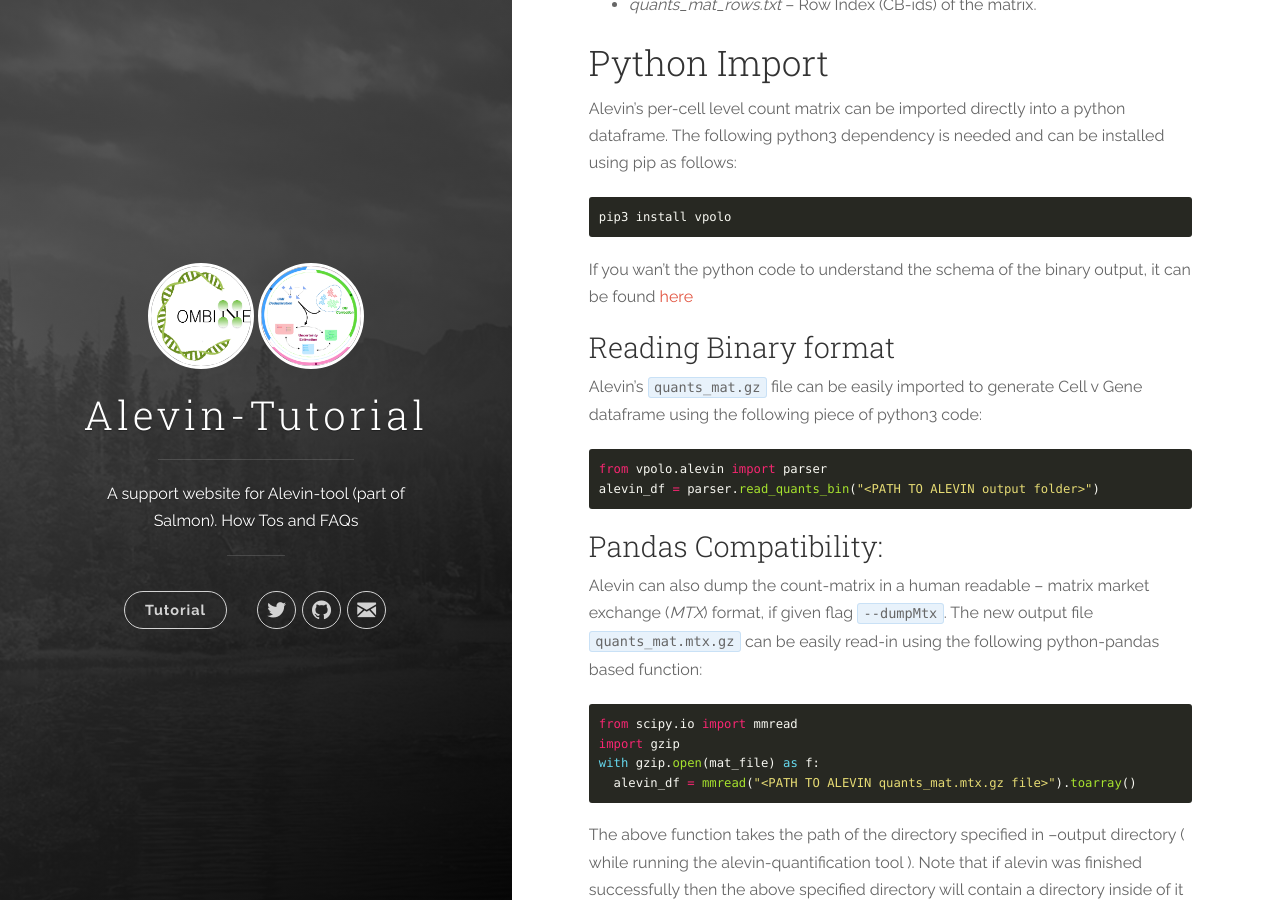
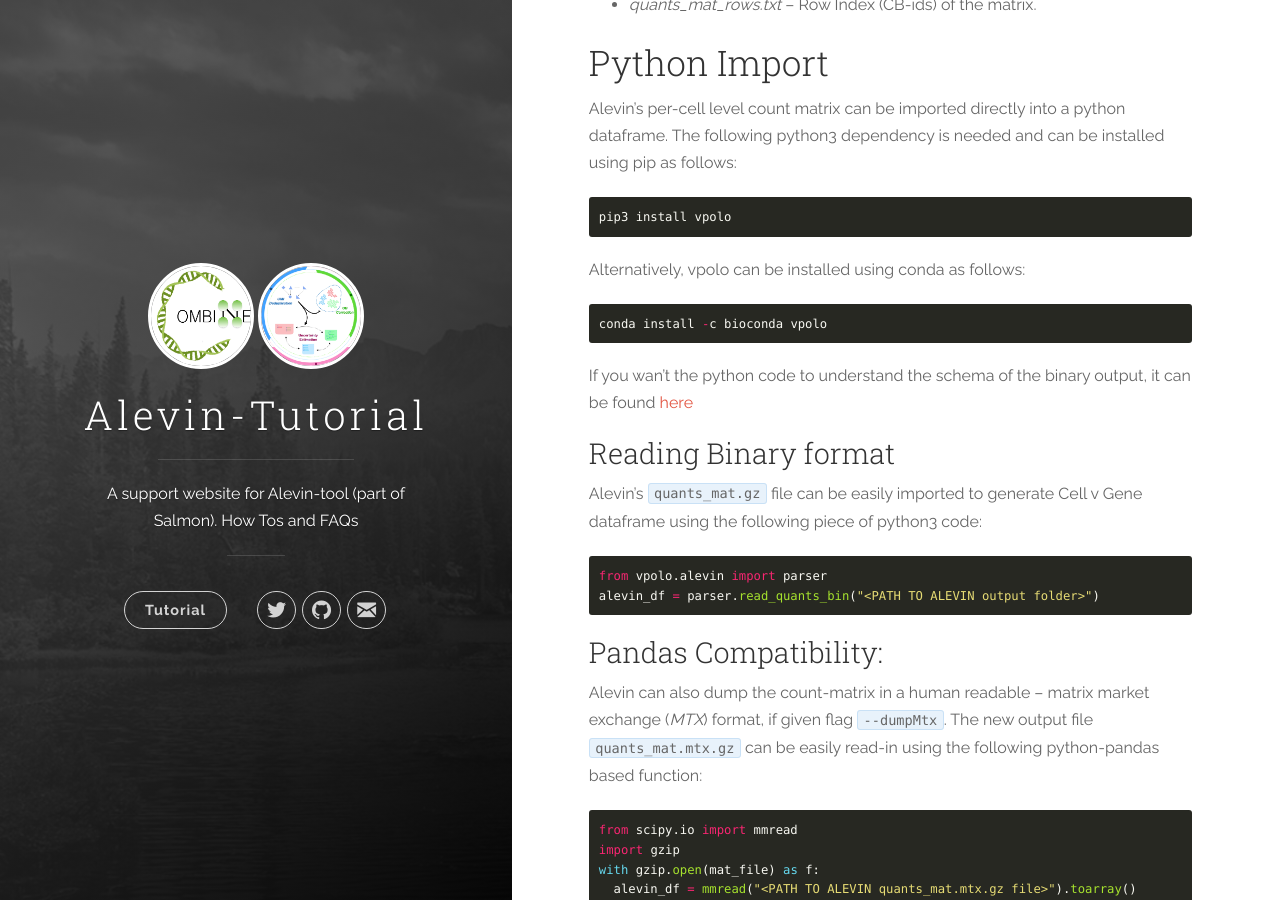
Before and after one commit to COMBINE-lab/alevin-tutorial, a Jekyll site: the page built from docs/_posts/2018-24-05-output-format.markdown, in a window 1280 px wide and 900 px high, scrolled down 482 px. Built offline with Jekyll 4.4.1, drawn with Linux system fonts in a browser that asks for light colours.

Commit message:
Conda package for vpolo
Additional method of install.

````diff
--- a/docs/_posts/2018-24-05-output-format.markdown
+++ b/docs/_posts/2018-24-05-output-format.markdown
@@ -19,6 +19,12 @@ Alevin's per-cell level count matrix can be imported directly into a python data
 
 ```python
 pip3 install vpolo
+```
+
+Alternatively, vpolo can be installed using conda as follows:
+
+```python
+conda install -c bioconda vpolo
 ```
 
 If you wan't the python code to understand the schema of the binary output, it can be found [here](https://github.com/k3yavi/vpolo/blob/master/vpolo/alevin/parser.py)
````
